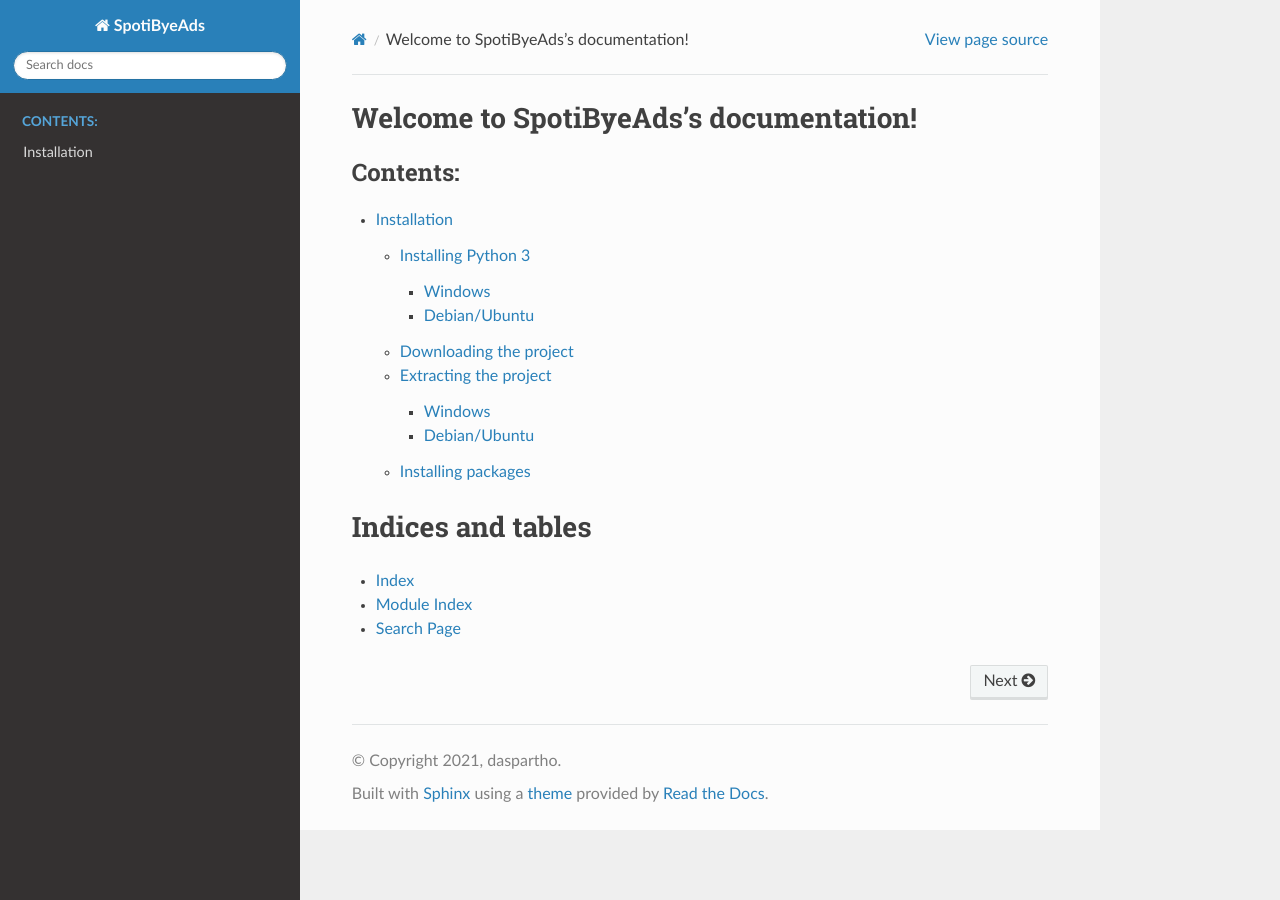
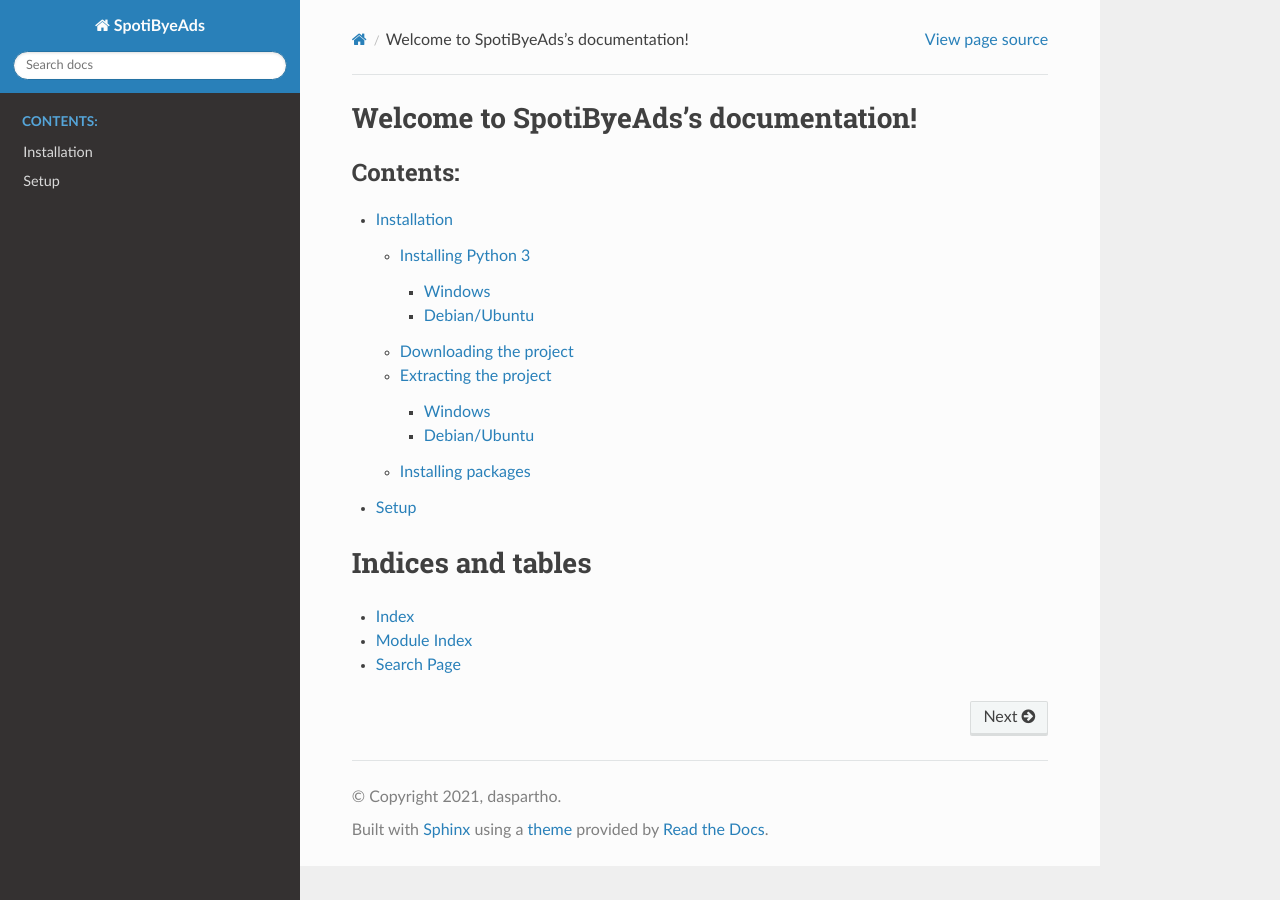
Before and after one commit to airD173/SpotiByeAds-Docs, a Sphinx documentation site: the page built from source/index.rst, in a window 1280 px wide. Built offline with Sphinx 7.4.7 and the Read the Docs theme 2.0.0, drawn with Linux system fonts in a browser that asks for light colours.

Commit message:
Added setup page

```diff
--- a/source/index.rst
+++ b/source/index.rst
@@ -11,6 +11,7 @@
    :caption: Contents:
 
    installation.md
+   setup.md
 
 
 
--- /dev/null
+++ b/source/setup.md
@@ -0,0 +1 @@
+# Setup
```
